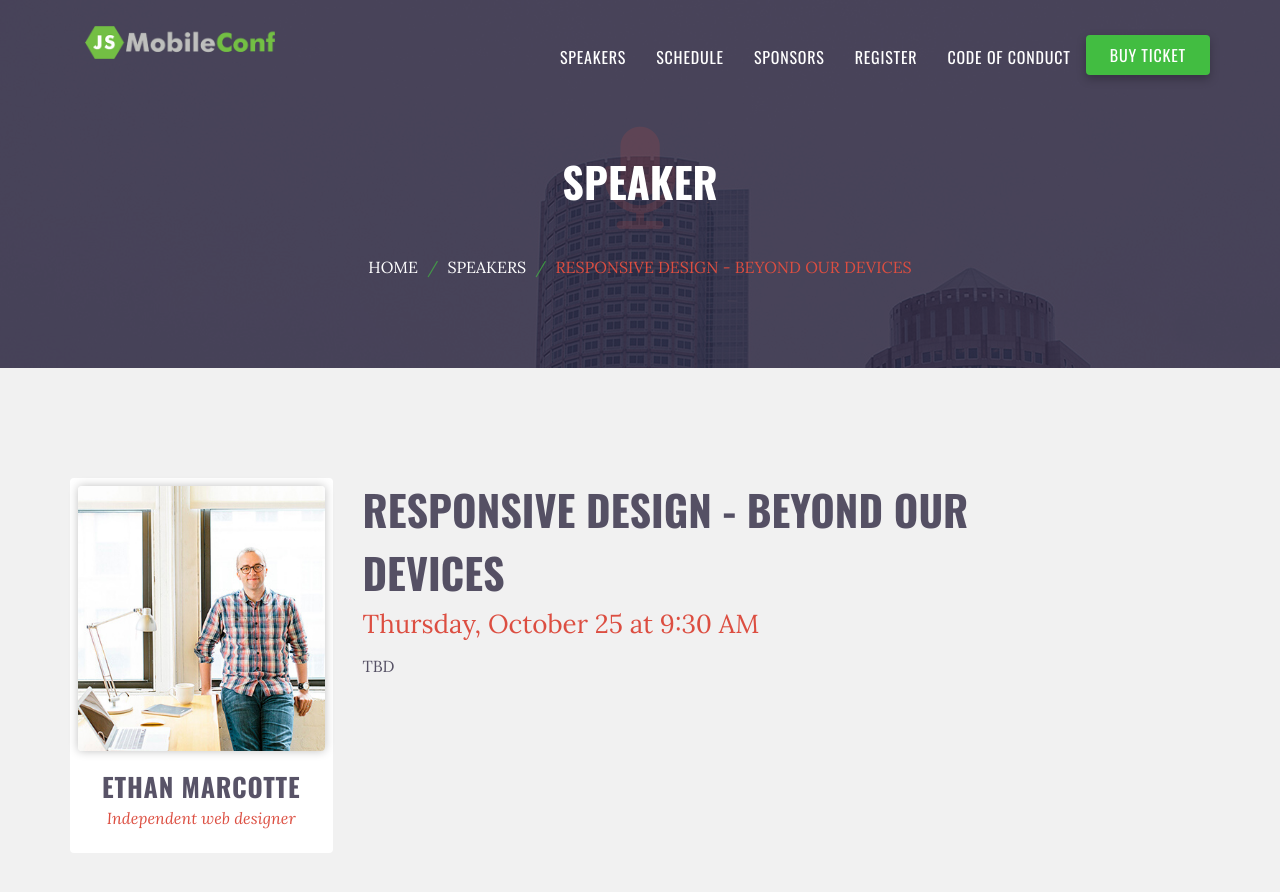
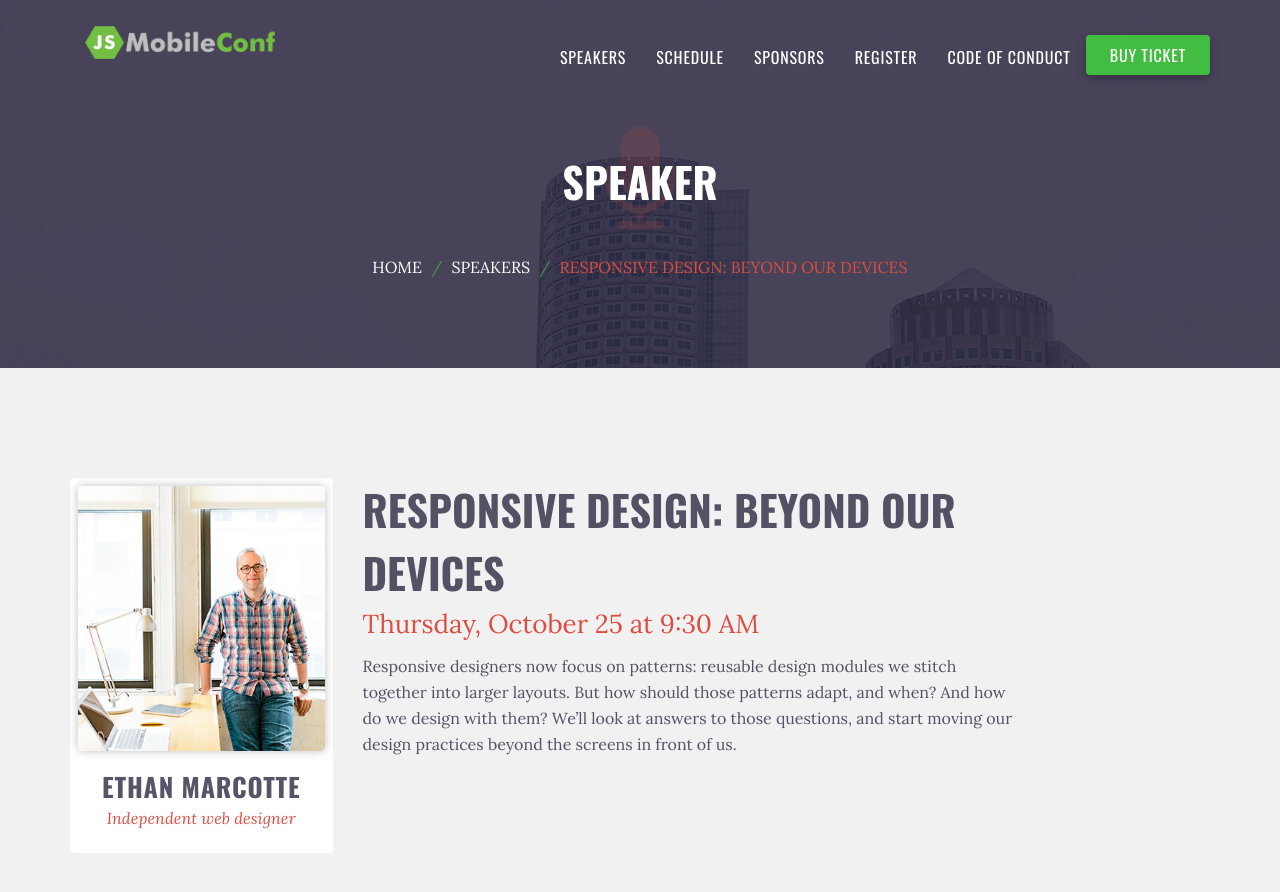
Before and after one commit to remotesynth/jsMobileConf, a Jekyll site: the page built from schedule/keynote-day1-2.md, in a window 1280 px wide and 900 px high. Shown: the top 892 px of the window. Built offline with Jekyll 4.4.1, drawn with Linux system fonts in a browser that asks for light colours.

Commit message:
keynote details

```diff
--- a/schedule/keynote-day1-2.md
+++ b/schedule/keynote-day1-2.md
@@ -1,12 +1,12 @@
 ---
 layout: session
-title: "Responsive Design - Beyond Our Devices"
+title: "Responsive Design: Beyond Our Devices"
 speaker-last-name: Marcotte
 day: 1
 keynote: true
 order: 2
 start-time: "9:30 AM"
-short-description: "TBD"
+short-description: "How to start moving our design practices beyond the screens in front of us."
 ---
 
-TBD
+Responsive designers now focus on patterns: reusable design modules we stitch together into larger layouts. But how should those patterns adapt, and when? And how do we design with them? We’ll look at answers to those questions, and start moving our design practices beyond the screens in front of us.
```
